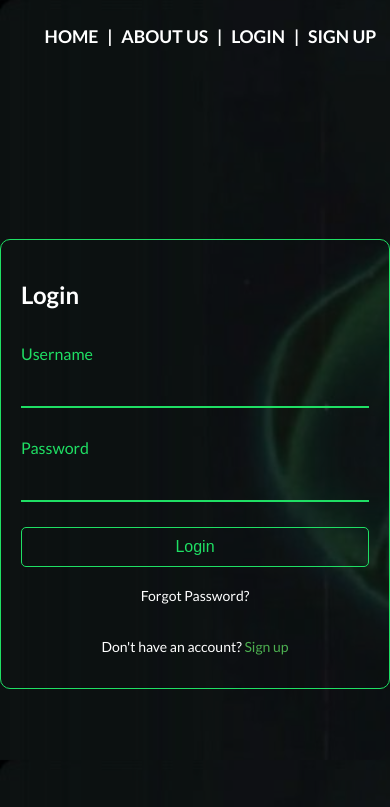
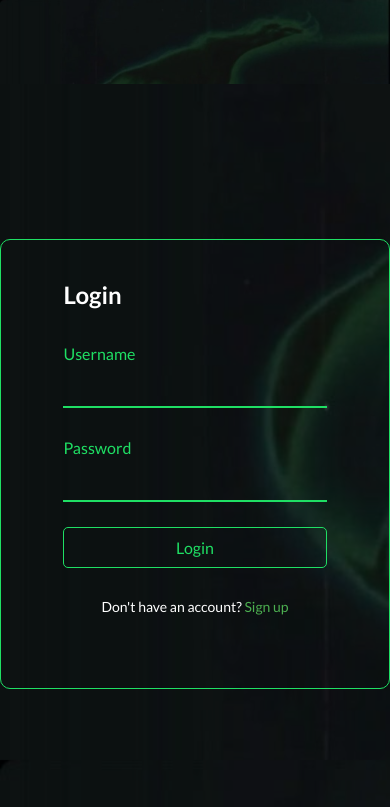
Before and after one commit to Spotify-Soulmate-Team/Spotify-Soulmate, a PHP site: page /login.html in a window 390 px wide. Shown: the top 807 px of the page. Run offline with PHP 8.4, Linux system fonts and the light colour scheme; some web fonts are replaced.

Commit message:
fav artist responsive

```diff
--- a/css/login.css
+++ b/css/login.css
@@ -3,7 +3,9 @@
 * {
 	box-sizing: border-box;
 }
-
+.main-header{
+  height: 10vh;
+}
 body {
 	display: flex;
 	flex-direction: column;
@@ -17,54 +19,6 @@ body {
   background-color: rgba(0,0,0,.6);
 	font-family: lato;
 }
-.main-nav{
-  color: white;
-  text-align: center;
-  font-size: 1.1em;
-  font-weight: bold;
-  padding-top: 5px;
-  padding: 0px 5px;
-  display: flex;
-  flex-direction: row;
-  justify-content: flex-end;
-}
-.nav-content{
-  display: flex;
-  flex-direction: row;
-  justify-content: center;
-  align-items: center;
-}
-.nav a{
-  display: inline-block;
-  margin: .5em;
-  color: white;
-  text-decoration: none;
-}
-
-
-.nav a:active{
-  opacity: 0.5;
-}
-
-.nav-item {
-  position: relative;
-  text-decoration: none;
-}
-
-.nav-item::after {
-  content: "";
-  position: absolute;
-  left: 0;
-  bottom: 0;
-  width: 0;
-  height: 3px;
-  background: white;
-  transition: width 0.25s ease-out;
-}
-
-.nav-item:hover::after {
-  width: 100%; /* Set the width to 100% when hovering */
-}
 section{
 	height: 70vh;
 	display: flex;
@@ -74,14 +28,10 @@ section{
 .container {
   height: 450px;
 	width: 400px;
-	background-color: #fff;
 	padding: 20px;
   border: 1px solid #1fdf64;
   background-color: transparent;
 	border-radius: 10px;
-  display: flex;
-  flex-direction: column;
-  justify-content: center;
 }
 
 .login-form {
@@ -138,14 +88,6 @@ section{
   color: white;
 }
 
-.forgot-password {
-	text-align: center;
-	margin-top: 10px;
-	font-size: 14px;
-	color: white;
-	cursor: pointer;
-}
-
 .signup-option {
 	text-align: center;
 	margin-top: 20px;
@@ -157,3 +99,48 @@ section{
 	color: #4CAF50;
 	text-decoration: none;
 }
+
+@media(max-width:768px){
+  .hamburger{
+      display: block;
+      padding-top: 10px;
+      padding-right: 10px;
+    }
+    .about-us-header{
+      font-size: 3em;
+      text-align: center;
+    }
+    .header-content
+  {
+    text-align: center;
+    font-size: 1.5em;
+    color: white;
+  }
+    .hamburger.active .bar:nth-child(2)
+    {
+      opacity: 0;
+    }
+    .hamburger.active .bar:nth-child(1)
+    {
+      transform: translateY(8px) rotate(45deg);
+    }
+    .hamburger.active .bar:nth-child(3)
+    {
+      transform: translateY(-8px) rotate(-45deg);
+    }
+
+    .nav-content{
+      position: fixed;
+      top: 0;
+      left: -100%;
+      gap: 0;
+      flex-direction: column;
+      gap: 0;
+      background-color: rgba(0,0,0, 0.4);
+      width: 100%;
+      transition: 0.5s;
+    }
+    .nav-item{
+      margin: 4px 0;
+    }
+  }
--- a/login.html
+++ b/login.html
@@ -1,7 +1,9 @@
 <!DOCTYPE html>
 <html>
 <head>
-	<link rel="stylesheet" type="text/css" href="/css/login.css">
+	<link rel="stylesheet" href="/css/style.css">
+	<link rel="stylesheet" href="/css/login.css">
+	<script src="/js/script.js" defer></script>
   <link rel="preconnect" href="https://fonts.googleapis.com">
   <link rel="preconnect" href="https://fonts.gstatic.com" crossorigin>
   <link href="https://fonts.googleapis.com/css2?family=Barlow:ital,wght@0,100;0,200;0,300;0,400;0,500;0,600;0,700;0,800;0,900;1,100;1,200;1,300;1,400;1,500;1,600;1,700;1,800;1,900&family=Inter:wght@100..900&family=Lato:ital,wght@0,100;0,300;0,400;0,700;0,900;1,100;1,300;1,400;1,700;1,900&display=swap" rel="stylesheet">
@@ -12,14 +14,14 @@
     <nav class="nav main-nav">
 			<div class="nav-content">
 				<a href="index.html" class="nav-item"><p> HOME </span> </p></a>
-        <p class="splitter"> | </p>
 				<a href="about.html" class="nav-item"><p> ABOUT US </p></a>
-        <p class="splitter"> | </p>
+				<a href="login.html" class="nav-item"><p> LOGIN </p></a>
+				<a href="signup.html" class="nav-item"><p> SIGN UP </p></a>
 			</div>
-      <div class="nav-content">
-        <a href="login.html" class="nav-item"><p> LOGIN </p></a>
-        <p class="splitter"> | </p>
-        <a href="signup.html" class="nav-item"><p> SIGN UP </p></a>
+			<div class="hamburger">
+				<span class="bar"></span>
+				<span class="bar"></span>
+				<span class="bar"></span>
 			</div>
 		</nav>
 		</header>
@@ -36,7 +38,6 @@
 					<input type="password" class="input-field" required>
 				</div>
 				<button type="submit" class="login-button">Login</button>
-				<p class="forgot-password">Forgot Password?</p>
 				<p class="signup-option">Don't have an account? <a href="signup.html">Sign up</a></p>
 			</form>
 		</div>
```
Also changed, not shown: css/fav-artist.css (+56 -1 lines). Lines whose indentation alone changed are shown as unchanged.
